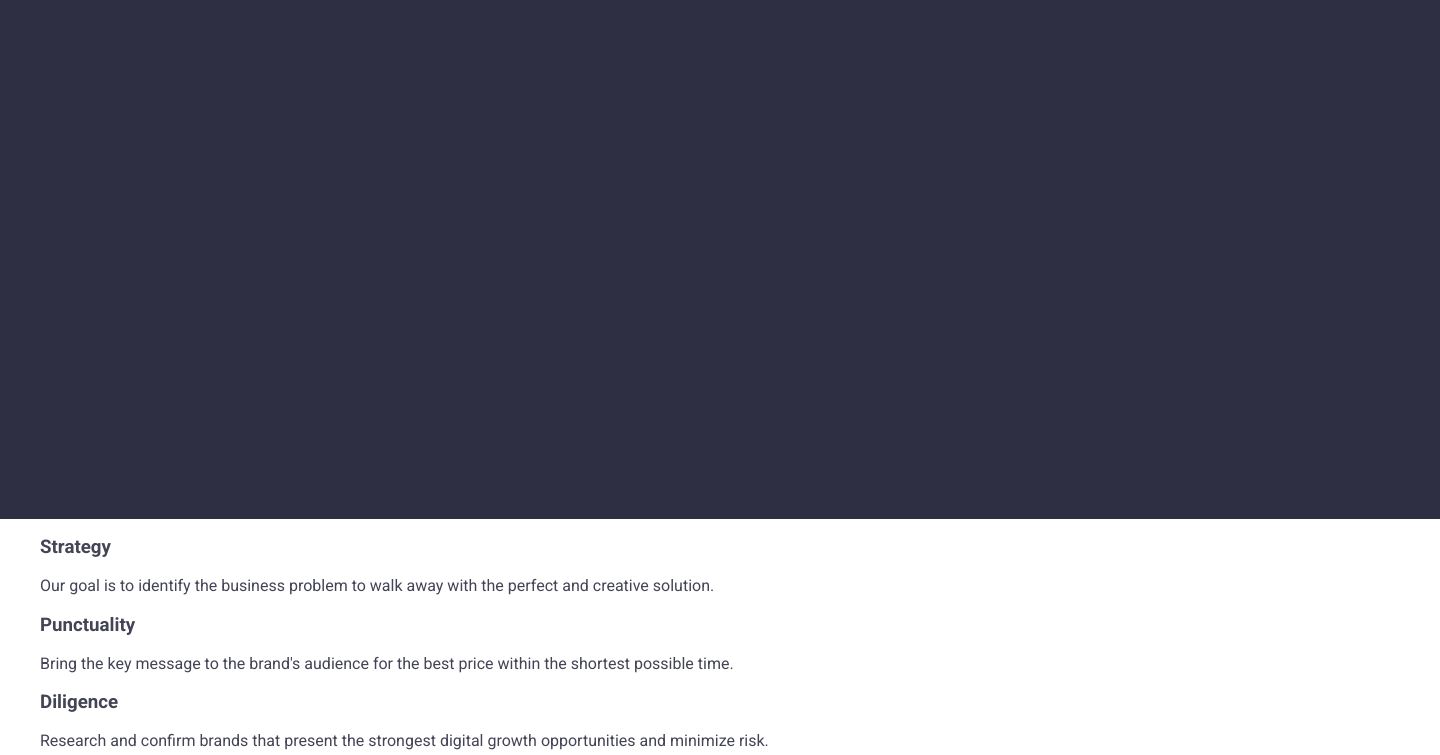
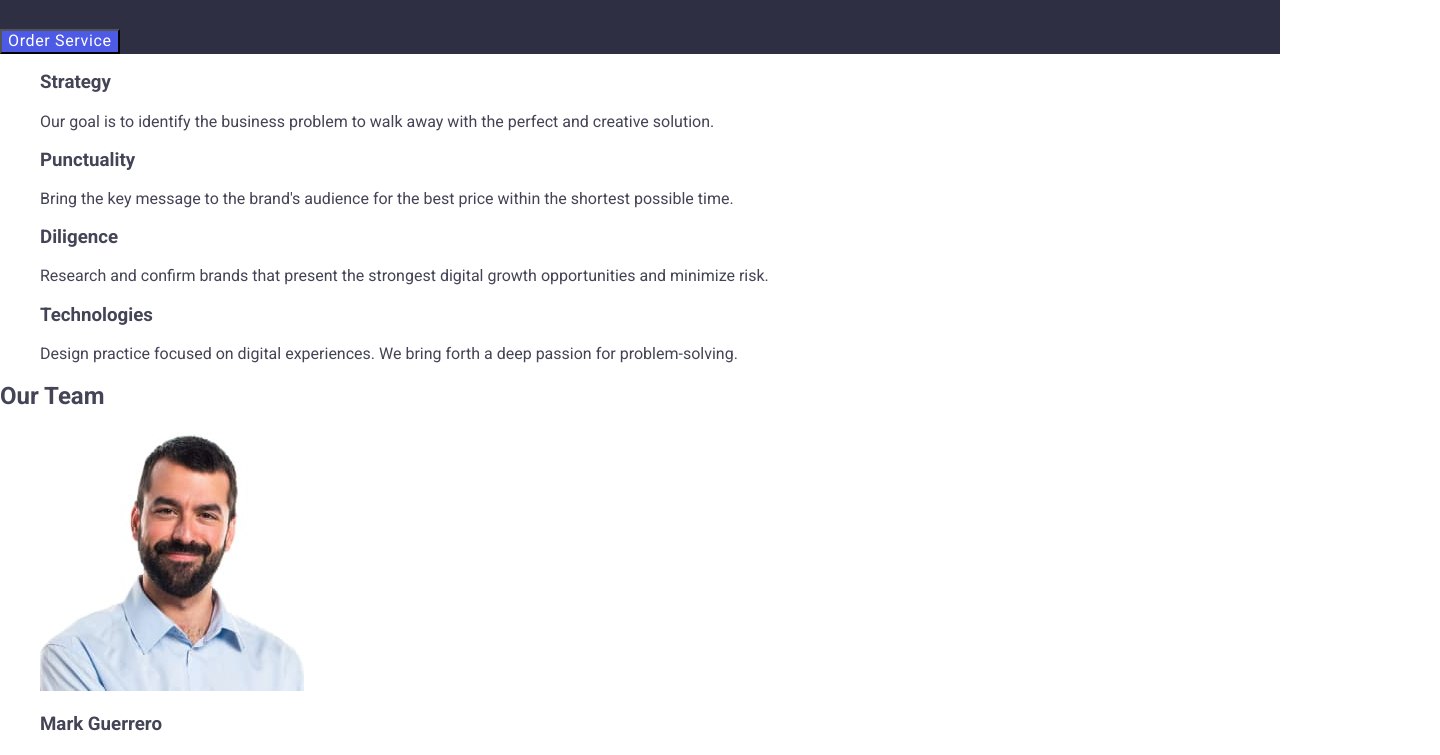
Before and after one commit to Jekakrasov/goit-markup-hw-02, a plain HTML site: page index.html in a window 1280 px wide. Shown: the part 301-1056 px from the top of the page, 1440 px wide, since content can reach past the window. Drawn offline with nearby package versions, Linux system fonts and the light colour scheme.

Commit message:
Update styles.css

```diff
--- a/css/styles.css
+++ b/css/styles.css
@@ -9,9 +9,7 @@ a {
 ul {
   list-style-type: none;
 }
-p {
-  text-align: left;
-}
+
 /* header */
 .logo {
   text-transform: uppercase;
@@ -31,7 +29,6 @@ p {
   font-size: 16px;
   font-weight: 500;
   letter-spacing: 0.02em;
-  text-align: left;
 }
 .header-nav-a:hover,
 .header-nav-a:focus {
@@ -47,16 +44,11 @@ p {
 }
 /* hearo */
 .hearo-img {
-  width: 1440px;
-  height: 600px;
-  top: 72px;
-  gap: 0px;
-  opacity: 0px;
   background: #2e2f42;
 }
 .hearo-text {
   font-size: 56px;
-  line-height: 60;
+
   letter-spacing: 0.02em;
   text-align: center;
   color: #ffffff;
@@ -65,11 +57,8 @@ p {
   background: #4d5ae5;
   color: #ffffff;
   cursor: pointer;
-  font-size: 16px;
-  font-weight: 500;
-  line-height: 24;
+
   letter-spacing: 0.04em;
-  text-align: left;
 }
 .hearo-button:hover {
   background-color: #404bbf;
```
